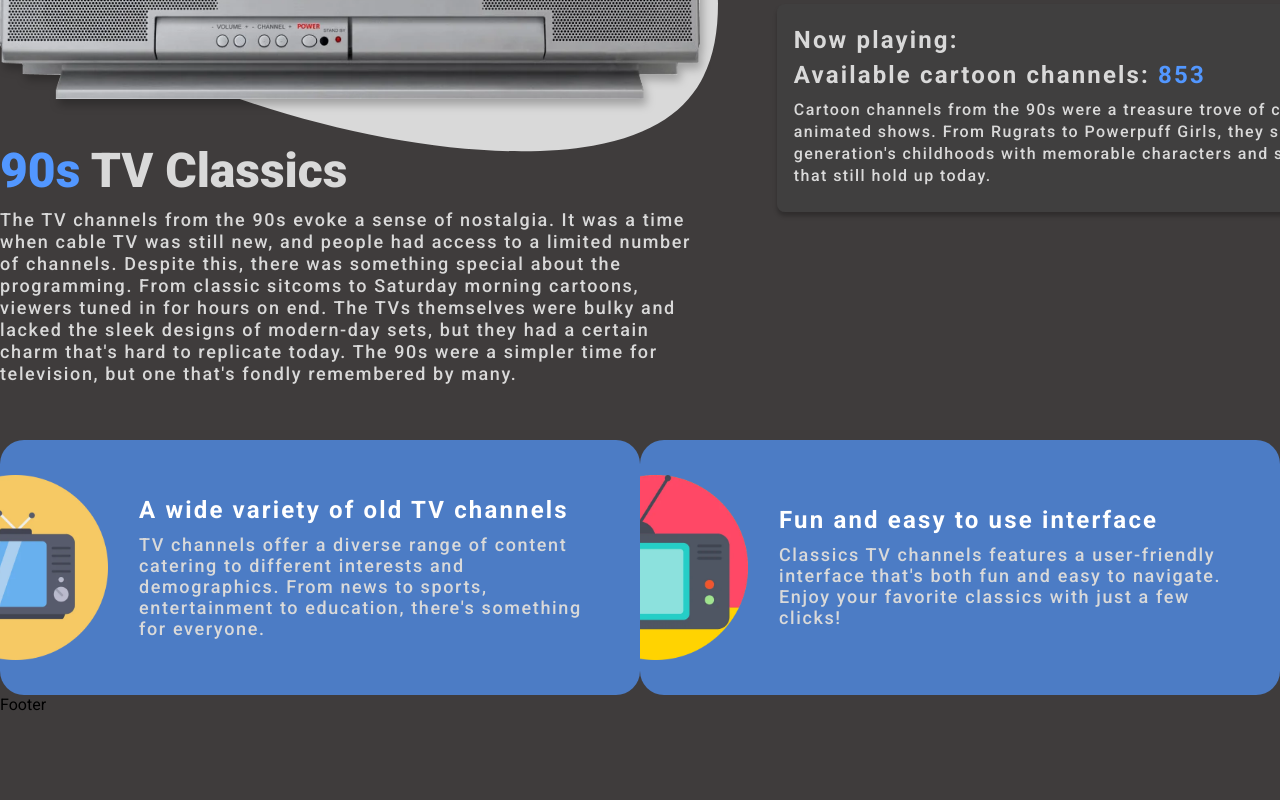
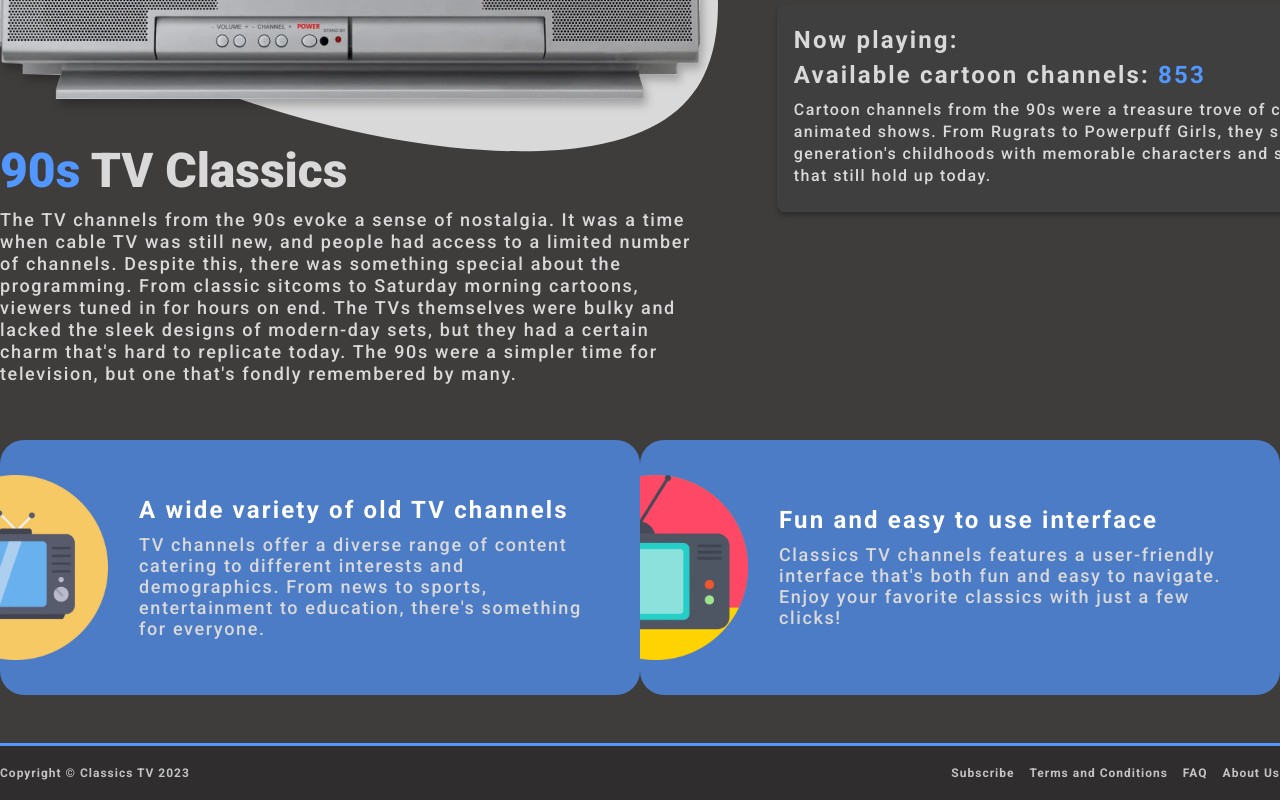
Before and after one commit to Classicstvs/the-app, a Next.js app: page / in a window 1280 px wide. Shown: the part 687-1487 px from the top of the page. Before the commit the page ends 1401 px from the top, so only its background shows below. Built offline with nearby package versions, Linux system fonts and the light colour scheme.

Commit message:
NEW: Footer

```diff
--- a/components/cardsInfo/CardsInfo.module.css
+++ b/components/cardsInfo/CardsInfo.module.css
@@ -1,6 +1,6 @@
 .cardsWrapper {
     max-width: 1440px;
-    margin: 24px auto 0 auto;
+    margin: 24px auto 48px auto;
     display: flex;
     justify-content: space-around;
 }
--- a/components/controls/Controls.jsx
+++ b/components/controls/Controls.jsx
@@ -21,7 +21,9 @@ export default function Controls() {
         <div className={styles.channelUp}>
           <FaPlay />
         </div>
-        <label>CHANNEL</label>
+        <label>
+          <strong>CHANNEL</strong>
+        </label>
       </div>
       <div className={styles.volume}>
         <div className={styles.volumeDown}>
@@ -30,7 +32,9 @@ export default function Controls() {
         <div className={styles.volumeUp}>
           <ImVolumeIncrease />
         </div>
-        <label>VOLUME</label>
+        <label>
+          <strong>VOLUME</strong>
+        </label>
       </div>
       <div className={styles.fullScreen}>
         <BiFullscreen />
--- a/components/footer/Footer.jsx
+++ b/components/footer/Footer.jsx
@@ -1,7 +1,31 @@
-import React from 'react'
+import Link from "next/link";
+
+import styles from "./Footer.module.css";
 
 export default function Footer() {
   return (
-    <footer>Footer</footer>
-  )
+    <footer className={styles.footerWrapper}>
+      <div className={styles.footerContainer}>
+        <div>
+          <p>Copyright © Classics TV 2023</p>
+        </div>
+        <div className={styles.footerMenu}>
+          <ul>
+            <li>
+              <Link href='#'>Subscribe</Link>
+            </li>
+            <li>
+              <Link href='#'>Terms and Conditions</Link>
+            </li>
+            <li>
+              <Link href='#'>FAQ</Link>
+            </li>
+            <li>
+              <Link href='#'>About Us</Link>
+            </li>
+          </ul>
+        </div>
+      </div>
+    </footer>
+  );
 }
--- /dev/null
+++ b/components/footer/Footer.module.css
@@ -0,0 +1,29 @@
+.footerWrapper {
+    background: rgba(0, 0, 0, 0.25);
+    border-top: 3px solid #5297FF;
+}
+
+.footerContainer {
+    max-width: 1440px;
+    margin: 0 auto;
+    padding: 20px 0;
+    color: #C3C3C3;
+    display: flex;
+    justify-content: space-between;
+    align-items: center;
+    font-size: 12px;
+    font-weight: 700;
+    line-height: 14px;
+    letter-spacing: 1px;
+}
+
+.footerMenu ul {
+    display: flex;
+    gap: 15px;
+    list-style: none;
+}
+
+.footerContainer li:hover{
+    transition: 0.3s;
+    color: #5297FF;
+}
```
